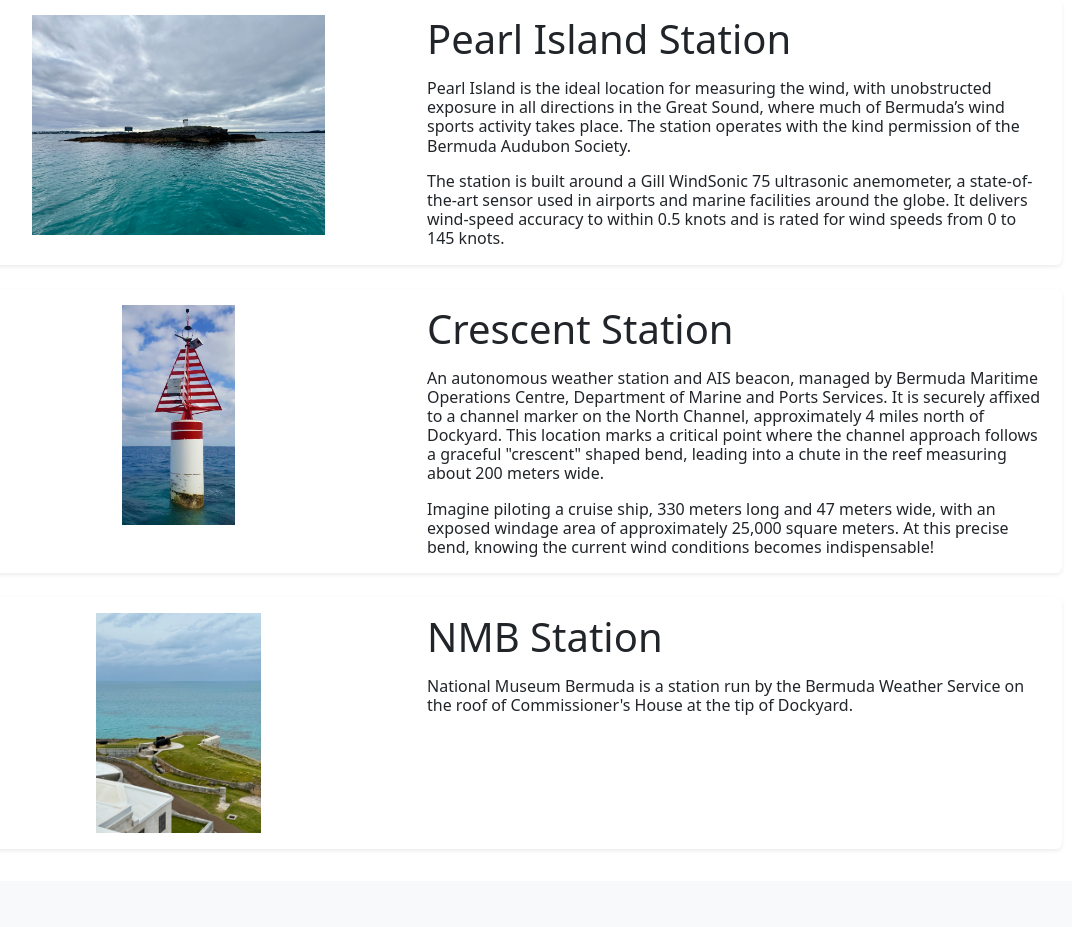
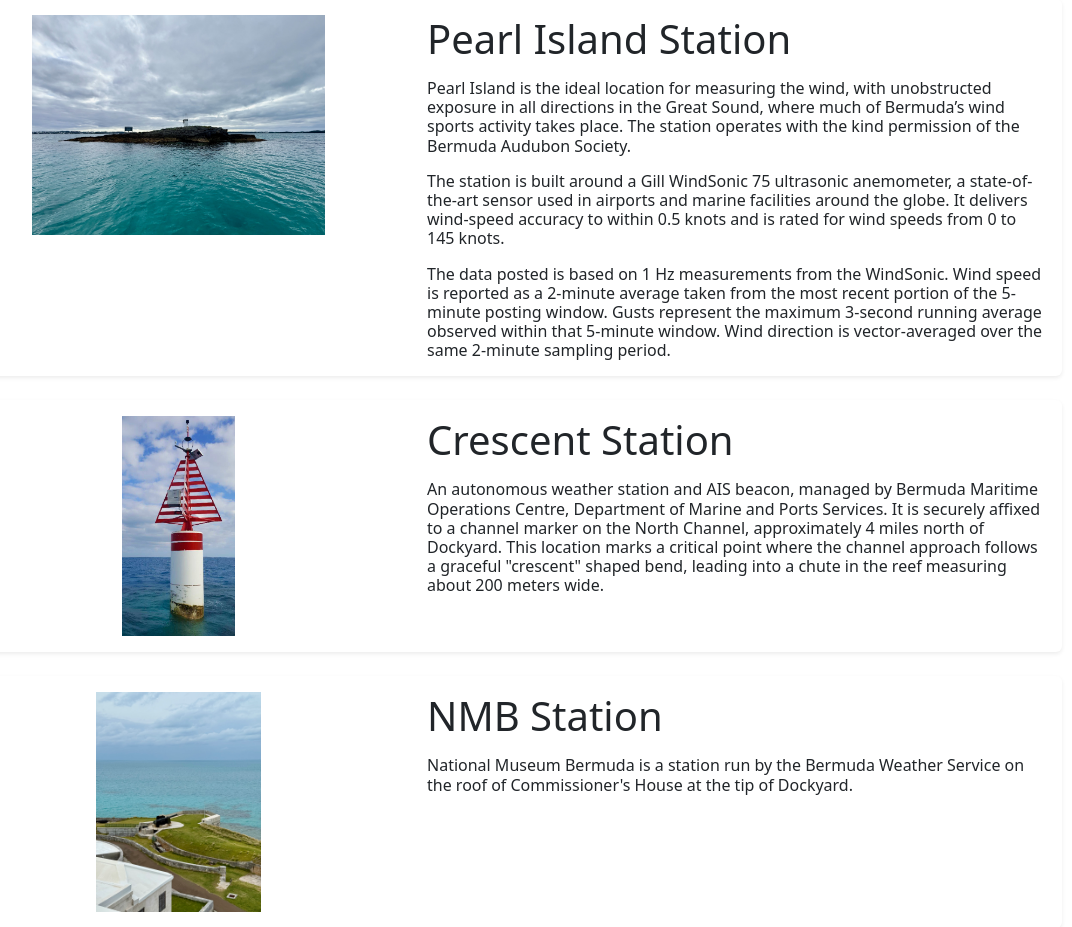
Before and after one commit to jayriihi/pearlapp, a Flask app: page /about in a window 1280 px wide. Shown: the part 141-1068 px from the top of the page, without its empty margins (136-1208 px from the left). Before the commit the page ends 974 px from the top, so only its background shows below. Run offline with Flask 2, Linux system fonts and the light colour scheme.

Commit message:
Added details about the data delivered from Pearl in the About page

```diff
--- a/app/templates/about.html
+++ b/app/templates/about.html
@@ -28,8 +28,11 @@
               <p class="fs-6">
                 Pearl Island is the ideal location for measuring the wind, with unobstructed exposure in all directions in the Great Sound, where much of Bermuda’s wind sports activity takes place. The station operates with the kind permission of the Bermuda Audubon Society.
               </p>
+              <p class="fs-6 mb-3">
+                The station is built around a Gill WindSonic 75 ultrasonic anemometer, a state-of-the-art sensor used in airports and marine facilities around the globe. It delivers wind-speed accuracy to within 0.5 knots and is rated for wind speeds from 0 to 145 knots.
+              </p>
               <p class="fs-6 mb-0">
-                The station is built around a Gill WindSonic 75 ultrasonic anemometer, a state-of-the-art sensor used in airports and marine facilities around the globe. It delivers wind-speed accuracy to within 0.5 knots and is rated for wind speeds from 0 to 145 knots.
+                The data posted is based on 1 Hz measurements from the WindSonic. Wind speed is reported as a 2-minute average taken from the most recent portion of the 5-minute posting window. Gusts represent the maximum 3-second running average observed within that 5-minute window. Wind direction is vector-averaged over the same 2-minute sampling period.
               </p>
             </div>
           </div>
@@ -52,11 +55,6 @@
                 Channel, approximately 4 miles north of Dockyard. This location marks a critical point where the
                 channel approach follows a graceful "crescent" shaped bend, leading into a chute in the reef
                 measuring about 200 meters wide.
-              </p>
-              <p class="fs-6 mb-0">
-                Imagine piloting a cruise ship, 330 meters long and 47 meters wide, with an exposed windage area of
-                approximately 25,000 square meters. At this precise bend, knowing the current wind conditions
-                becomes indispensable!
               </p>
             </div>
           </div>
```
